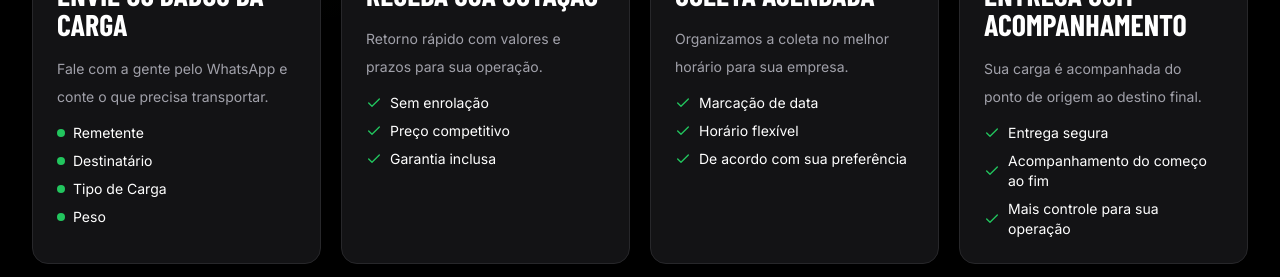
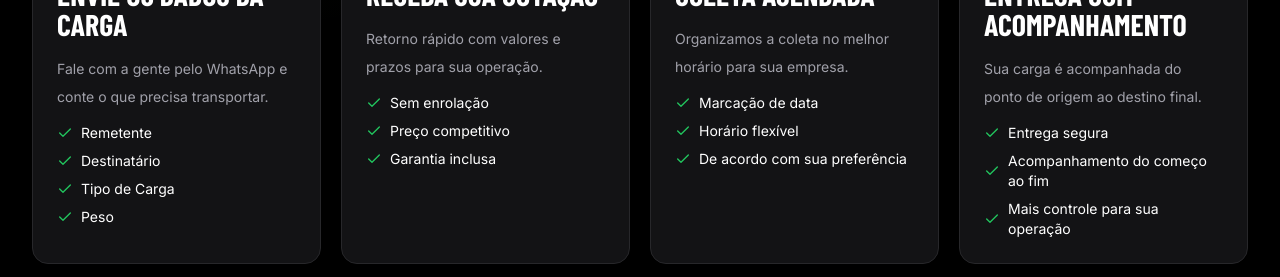
Before and after one commit to asafe750/GRUPO-BARONNE, a Next.js app: page / in a window 1280 px wide. Shown: the part 2760-3037 px from the top of the page. Built offline with nearby package versions, Linux system fonts and the light colour scheme; a web font is replaced by a local one.

Commit message:
Padroniza icones das listas

```diff
--- a/components/ComoFunciona.tsx
+++ b/components/ComoFunciona.tsx
@@ -20,24 +20,21 @@ const steps = [
     icon: ClipboardList,
     title: "Receba sua cotação",
     description: "Retorno rápido com valores e prazos para sua operação.",
-    details: ["Sem enrolação", "Preço competitivo", "Garantia inclusa"],
-    detailIcon: "check"
+    details: ["Sem enrolação", "Preço competitivo", "Garantia inclusa"]
   },
   {
     number: "03",
     icon: CalendarClock,
     title: "Coleta agendada",
     description: "Organizamos a coleta no melhor horário para sua empresa.",
-    details: ["Marcação de data", "Horário flexível", "De acordo com sua preferência"],
-    detailIcon: "check"
+    details: ["Marcação de data", "Horário flexível", "De acordo com sua preferência"]
   },
   {
     number: "04",
     icon: MapPinned,
     title: "Entrega com acompanhamento",
     description: "Sua carga é acompanhada do ponto de origem ao destino final.",
-    details: ["Entrega segura", "Acompanhamento do começo ao fim", "Mais controle para sua operação"],
-    detailIcon: "check"
+    details: ["Entrega segura", "Acompanhamento do começo ao fim", "Mais controle para sua operação"]
   }
 ];
 
@@ -69,7 +66,7 @@ export function ComoFunciona() {
         <div className="relative mt-14">
           <div className="absolute left-0 right-0 top-10 hidden h-px bg-zinc-800 lg:block" />
           <div className="grid gap-5 lg:grid-cols-4">
-            {steps.map(({ number, icon: Icon, title, description, details, detailIcon }) => (
+            {steps.map(({ number, icon: Icon, title, description, details }) => (
               <article
                 key={number}
                 className="interactive-card relative rounded-2xl border border-zinc-800 bg-zinc-900/80 p-6"
@@ -90,11 +87,7 @@ export function ComoFunciona() {
                   <ul className="mt-3 grid gap-2 text-sm text-white">
                     {details.map((detail) => (
                       <li key={detail} className="flex items-center gap-2">
-                        {detailIcon === "check" ? (
-                          <Check aria-hidden="true" className="h-4 w-4 shrink-0 text-brand-green" />
-                        ) : (
-                          <span className="h-2 w-2 shrink-0 rounded-full bg-brand-green" />
-                        )}
+                        <Check aria-hidden="true" className="h-4 w-4 shrink-0 text-brand-green" />
                         <span>{detail}</span>
                       </li>
                     ))}
```
